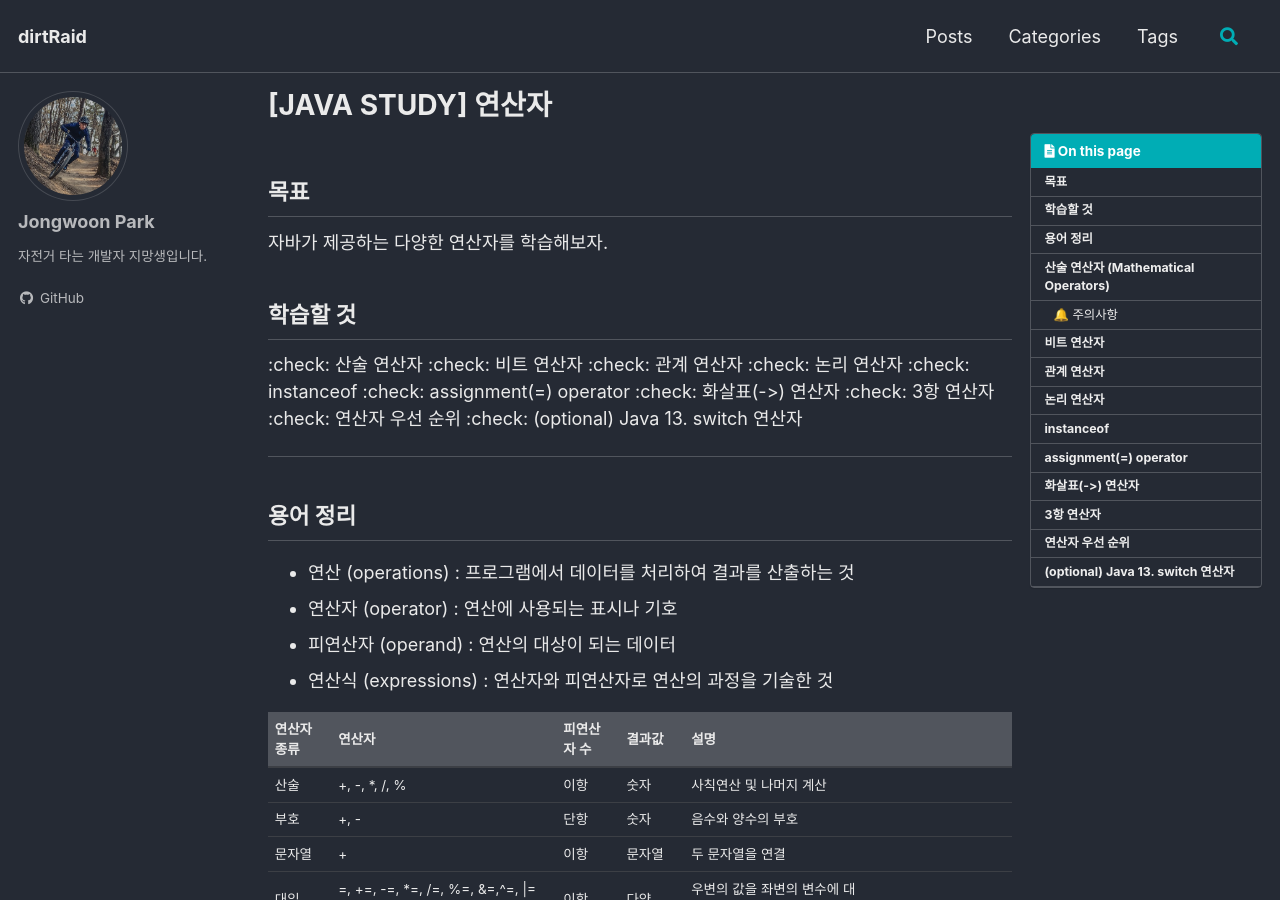
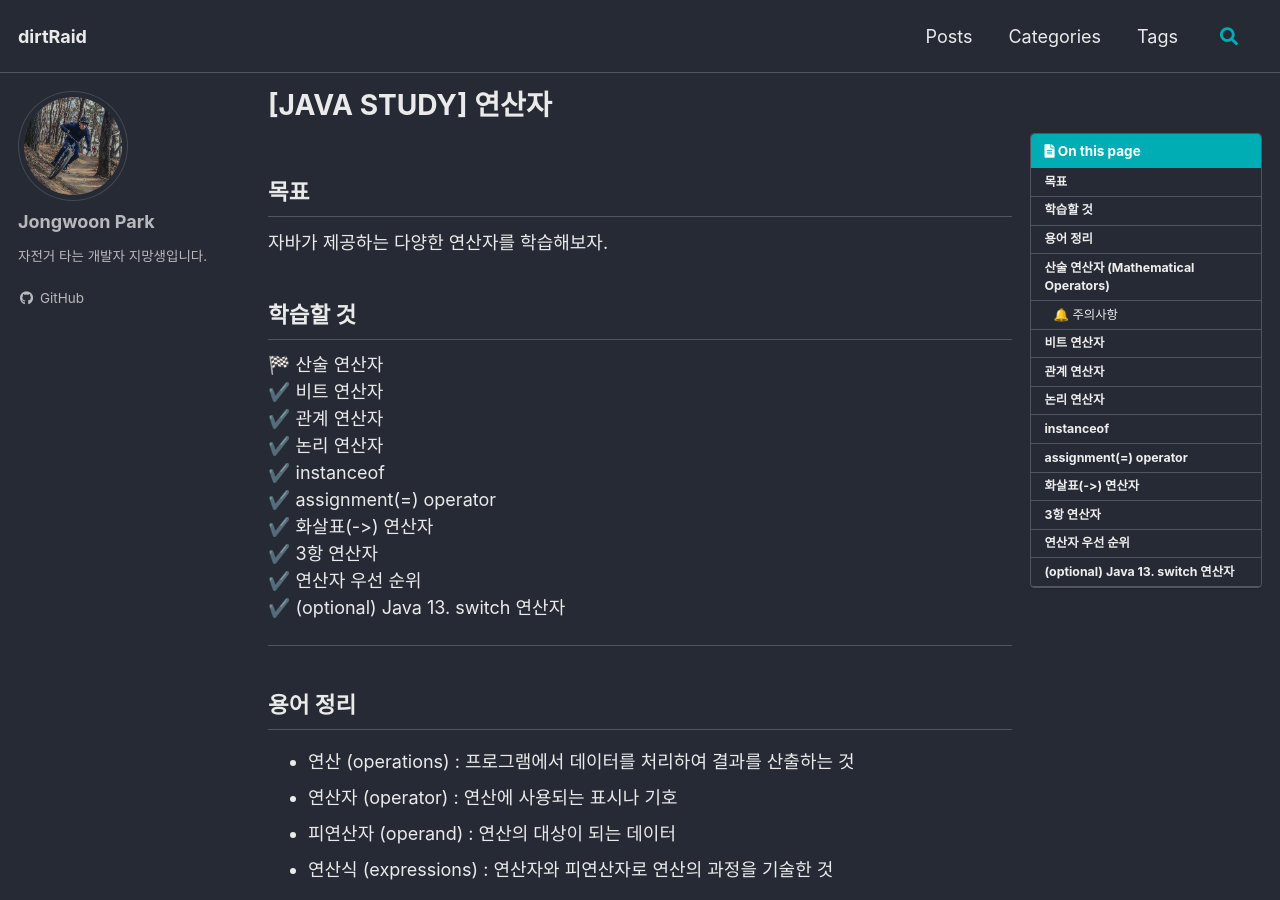
Before and after one commit to nortiz1349/dirtRaid, a Jekyll site: the page built from _posts/2022-05-06-javaStudy_week3.md, in a window 1280 px wide and 900 px high. Built offline with Jekyll 4.4.1, drawn with Linux system fonts in a browser that asks for light colours; cached includes are drawn as plain includes; emoji names are drawn with the system emoji font; some web fonts are replaced; part of the change alters nothing that is shown.

Commit message:
emoji updated

```diff
--- a/_posts/2022-05-06-javaStudy_week3.md
+++ b/_posts/2022-05-06-javaStudy_week3.md
@@ -22,16 +22,16 @@ date: 2022-05-06
 
 ## 학습할 것
 
-:check: 산술 연산자
-:check: 비트 연산자
-:check: 관계 연산자
-:check: 논리 연산자
-:check: instanceof
-:check: assignment(=) operator
-:check: 화살표(->) 연산자
-:check: 3항 연산자
-:check: 연산자 우선 순위
-:check: (optional) Java 13. switch 연산자
+:checkered_flag: 산술 연산자
+:heavy_check_mark: 비트 연산자
+:heavy_check_mark: 관계 연산자
+:heavy_check_mark: 논리 연산자
+:heavy_check_mark: instanceof
+:heavy_check_mark: assignment(=) operator
+:heavy_check_mark: 화살표(->) 연산자
+:heavy_check_mark: 3항 연산자
+:heavy_check_mark: 연산자 우선 순위
+:heavy_check_mark: (optional) Java 13. switch 연산자
 
 ---
 
```
